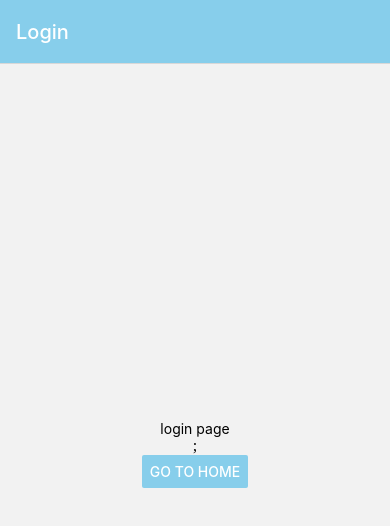
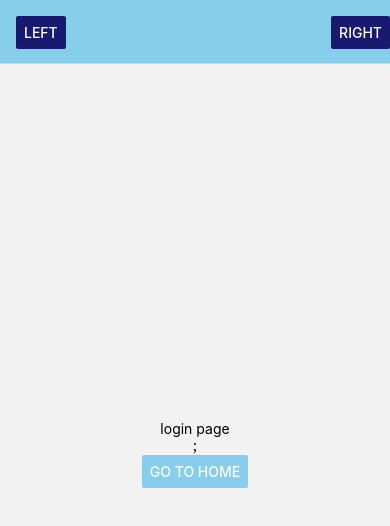
Before and after one commit to itsmegarvin/Firstapp, a React Native app: screen / in a window 390 px wide. Shown: the top 526 px of the page. Built offline with nearby package versions, Linux system fonts and the light colour scheme.

Commit message:
buttons in stack navigator

```diff
--- a/App.js
+++ b/App.js
@@ -1,17 +1,24 @@
-
 import React from "react";
-import { View, Button, Text, StyleSheet } from "react-native";
+import { View, Button, Text, StyleSheet, Alert } from "react-native";
 import { NavigationContainer } from "@react-navigation/native";
 import { createNativeStackNavigator } from "@react-navigation/native-stack";
 
 const Stack = createNativeStackNavigator();
 
 const App = () => {
+
+  const btnPress = ()=>{
+    Alert.alert("left button pressed")
+  };
+
   return (
     <View style={styles.main}>
       <NavigationContainer>
         <Stack.Navigator
           screenOptions={{
+            headerTitle:()=><Button title="left" color={"midnightblue"} onPress={btnPress}/>,
+            headerRight:()=><Button title="right" color={"midnightblue"}/>,
+            // headerRight:()=><Header/>,
             headerStyle:{
               backgroundColor:"skyblue"
             },
@@ -56,6 +63,14 @@ const Login = (props) => {
   </View> );
 };
 
+// const Header = ()=>{
+//     return(
+//       <View>
+//         <Text> this is header screen</Text>
+//       </View>
+//     );
+// };
+
 const styles = StyleSheet.create({
   main: {
     flex: 1,
@@ -80,5 +95,6 @@ export default App;
 
 >navigation screeen cannot be styled  like other styling properties, we rather use options inside the stackscreen component or navigationcontainer.
 >  we can  do styling  inside navigationcontainer and stack.navigator as well.
+> we can pass the functional component either in headerTitle and headerRight.
 
 */
```
